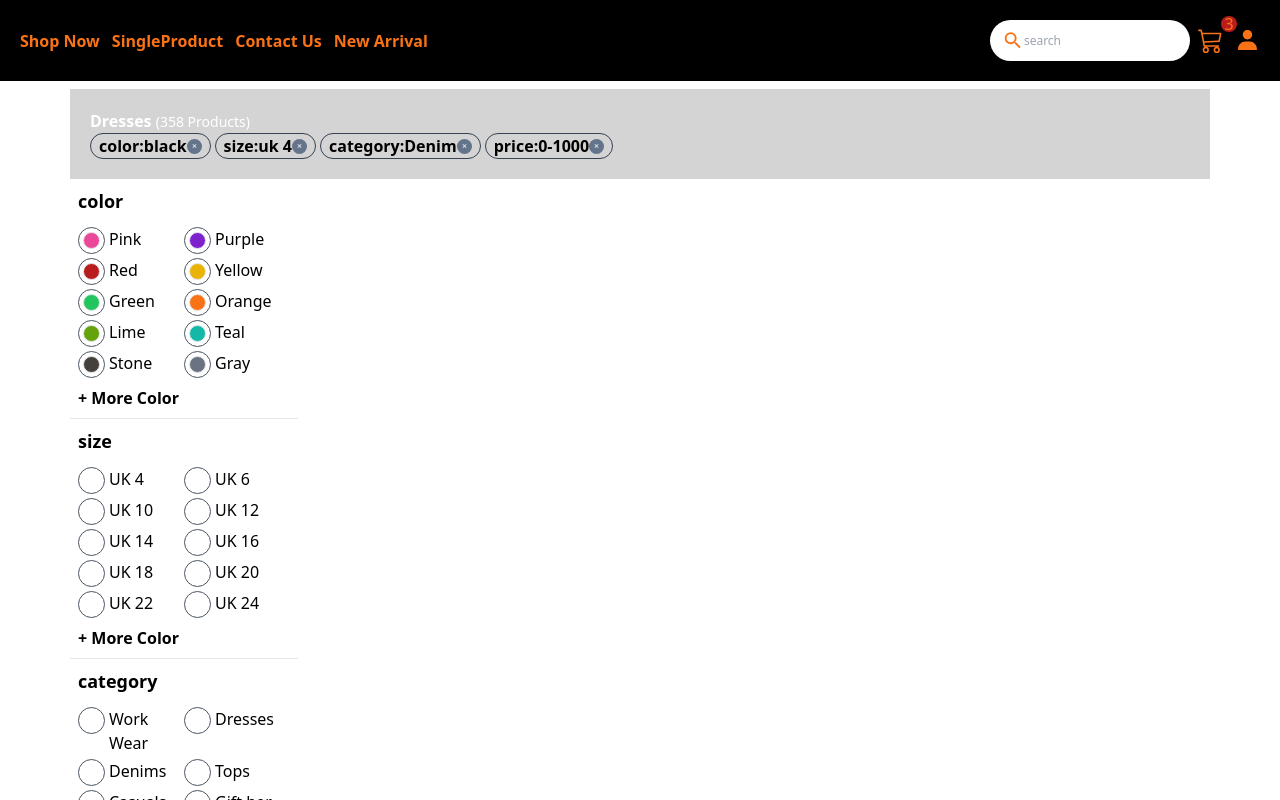
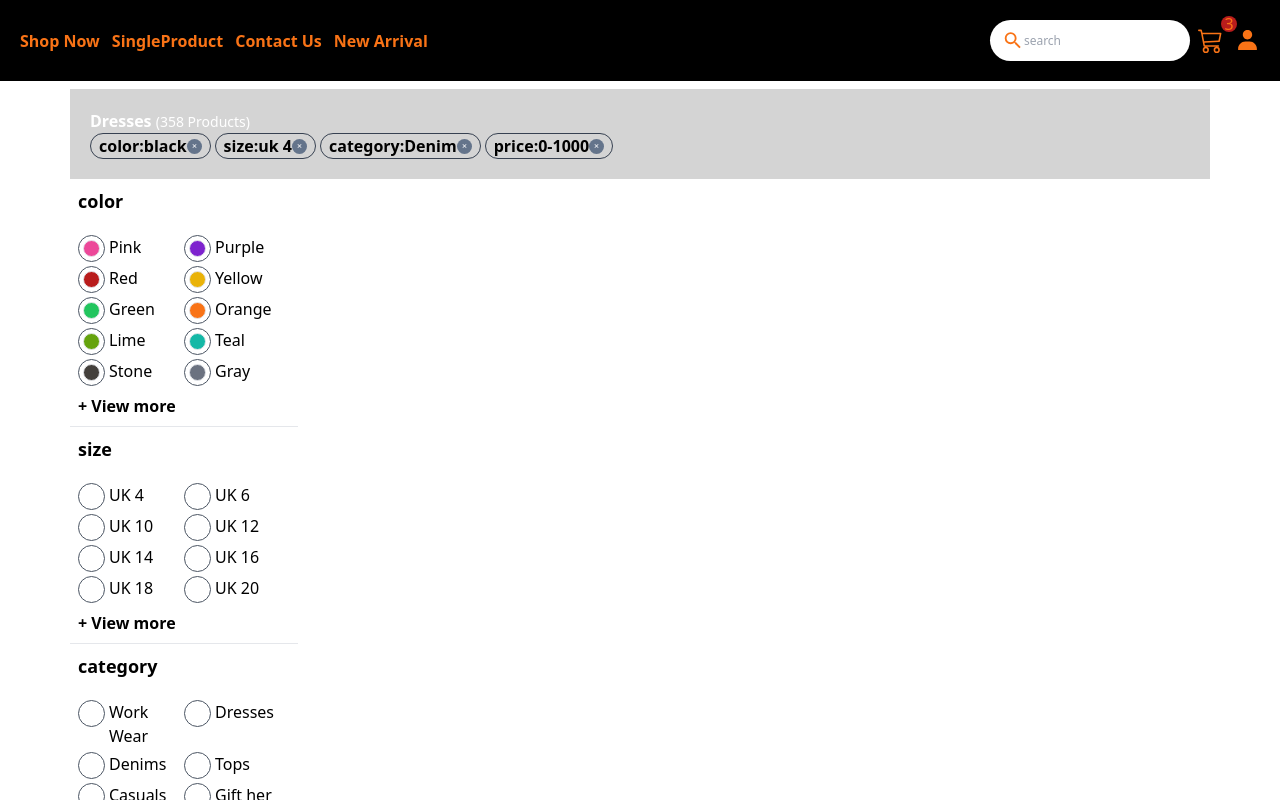
Before and after one commit to priyankara88/gflock, a React (Create React App) app: page / in a window 1280 px wide. Shown: the top 800 px of the page. Built offline with nearby package versions, Linux system fonts and the light colour scheme.

Commit message:
side navigation

```diff
--- a/src/componant/FilterSectionUnit.jsx
+++ b/src/componant/FilterSectionUnit.jsx
@@ -7,7 +7,7 @@ const FilterSectionUnit = ({ Dataset, title, limit }) => {
   const GetColorRef = useRef();
 
   const SelectedData = (value) => {
-    console.log("value", value);
+    console.log("valuerrrrrrrrrrr", value);
     setFilter((pre) => {
       const temp = { ...pre };
       temp[title] = value;
@@ -16,7 +16,7 @@ const FilterSectionUnit = ({ Dataset, title, limit }) => {
   };
   //test
   const HandleClickEvent = () => {
-    if (GetColorRef.current.innerText === "+ More Color") {
+    if (GetColorRef.current.innerText === "+ View more") {
       setinitialData((pre) => {
         const temp = [...pre];
         const newMoreColor = temp.concat(Dataset.slice(limit));
@@ -27,7 +27,7 @@ const FilterSectionUnit = ({ Dataset, title, limit }) => {
       setinitialData((pre) => {
         const temp = [...pre];
         const Less = temp.slice(0, limit);
-        GetColorRef.current.innerText = "+ More Color";
+        GetColorRef.current.innerText = "+ View more";
         return Less;
       });
     }
@@ -35,7 +35,7 @@ const FilterSectionUnit = ({ Dataset, title, limit }) => {
   return (
     <div>
       <div className="w-full p-2">
-        <h1 className="text-left text-lg font-semibold">{title}</h1>
+        <h1 className="text-left text-lg font-semibold mb-4">{title}</h1>
         <div
           className={`${
             title == "Category"
@@ -47,6 +47,7 @@ const FilterSectionUnit = ({ Dataset, title, limit }) => {
             return (
               <div
                 key={index}
+                id={uniqData.id}
                 className="flex w-full gap-1 mt-1 cursor-pointer"
                 onClick={(e) => SelectedData(e.target.id)}
               >
@@ -62,9 +63,9 @@ const FilterSectionUnit = ({ Dataset, title, limit }) => {
         <p
           ref={GetColorRef}
           onClick={HandleClickEvent}
-          className="text-base font-bold cursor-pointer mt-2"
+          className="text-base font-bold cursor-pointer mt-2 text-[10px]"
         >
-          + More Color
+          + View more
         </p>
       </div>
     </div>
@@ -74,14 +75,15 @@ const FilterSectionUnit = ({ Dataset, title, limit }) => {
 export default FilterSectionUnit;
 
 const CommanFilter = ({ uniqData, filterData, title }) => {
-  console.log("sadadadasd", filterData.color);
-  console.log("cccc", uniqData[1].name);
+  console.log("filterData.size", filterData.size);
+  console.log("uniqData[1].name", uniqData[1].name);
   return (
     <>
       <div
+        id={uniqData[1].name}
         className={`${
           filterData.color == uniqData[1].name
-            ? "w-fit h-fit border-[2px] border-gray-800 rounded-full p-1"
+            ? "w-fit h-fit border-[0.5px] border-blue-600 rounded-full p-1"
             : "w-fit h-fit border-[0.5px] border-gray-600 rounded-full p-1"
         }`}
       >
@@ -90,15 +92,32 @@ const CommanFilter = ({ uniqData, filterData, title }) => {
             className={`${uniqData[1].code}  w-[17px] h-[17px] border-[0.5px]  rounded-full`}
             id={uniqData[1].name}
           />
-        ) : (
+        ) : title === "size" ? (
           <div
-            className={`filterData.color == uniqData[1].name w-[17px] h-[17px] border-[0.5px] border-white rounded-full`}
+            className={`${
+              filterData.size === uniqData[1].name
+                ? "w-[17px] h-[17px] border-[0.5px] b rounded-full bg-slate-500"
+                : "w-[17px] h-[17px] border-[0.5px] b rounded-full border-white"
+            }  `}
             id={uniqData[1].name}
           />
+        ) : title === "category" ? (
+          <div
+            className={`${
+              filterData.category === uniqData[1].name
+                ? "w-[17px] h-[17px] border-[0.5px] b rounded-full bg-slate-500"
+                : "w-[17px] h-[17px] border-[0.5px] b rounded-full border-white"
+            }  `}
+            id={uniqData[1].name}
+          />
+        ) : (
+          ""
         )}
       </div>
 
-      <p>{uniqData[1].name}</p>
+      <p id={uniqData[1].name} className="hover:text-gray-400">
+        {uniqData[1].name}
+      </p>
     </>
   );
 };
--- a/src/componant/homecomponant/HomeContainer.jsx
+++ b/src/componant/homecomponant/HomeContainer.jsx
@@ -54,7 +54,7 @@ const HomeContainer = () => {
           <FilterSectionUnit
             Dataset={Object.entries(filterColor.Size)}
             title={"size"}
-            limit={10}
+            limit={8}
           />
           <hr />
           <FilterSectionUnit
--- a/src/context/ColorContext.jsx
+++ b/src/context/ColorContext.jsx
@@ -26,10 +26,25 @@ const Size = [
   { ID: 6, name: "UK 16" },
   { ID: 7, name: "UK 18" },
   { ID: 8, name: "UK 20" },
-  { ID: 9, name: "UK 22" },
-  { ID: 10, name: "UK 24" },
-  { ID: 11, name: "UK 26" },
-  { ID: 12, name: "UK 26" },
+  { ID: 9, name: "24" },
+  { ID: 10, name: "25" },
+  { ID: 11, name: "26" },
+  { ID: 12, name: "27" },
+  { ID: 13, name: "28" },
+  { ID: 14, name: "29" },
+  { ID: 15, name: "30" },
+  { ID: 16, name: "31" },
+  { ID: 17, name: "32" },
+  { ID: 18, name: "33" },
+  { ID: 19, name: "34" },
+  { ID: 20, name: "35" },
+  { ID: 21, name: "S" },
+  { ID: 22, name: "M" },
+  { ID: 23, name: "L" },
+  { ID: 24, name: "XL" },
+  { ID: 25, name: "XXL" },
+  { ID: 26, name: "XS" },
+  { ID: 27, name: "Free Size" },
 ];
 
 const Category = [
```
